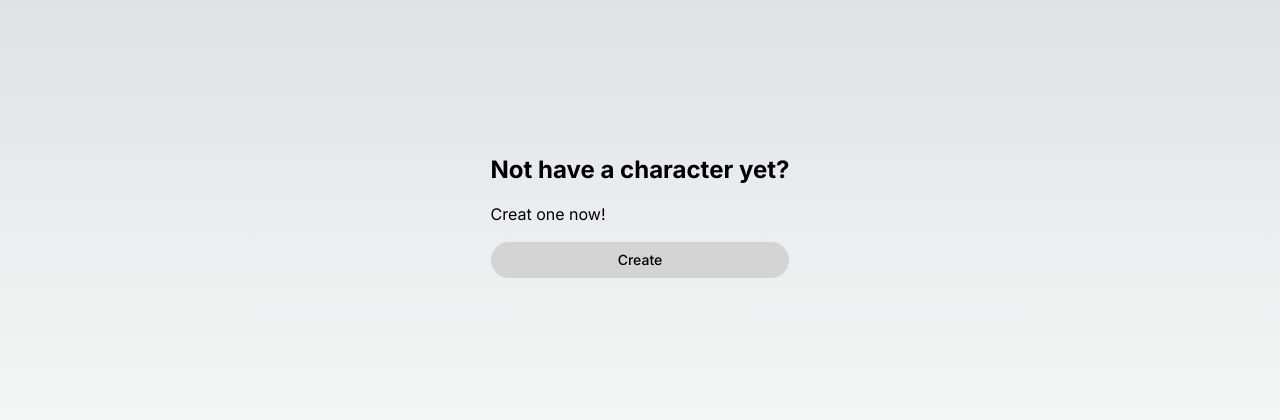
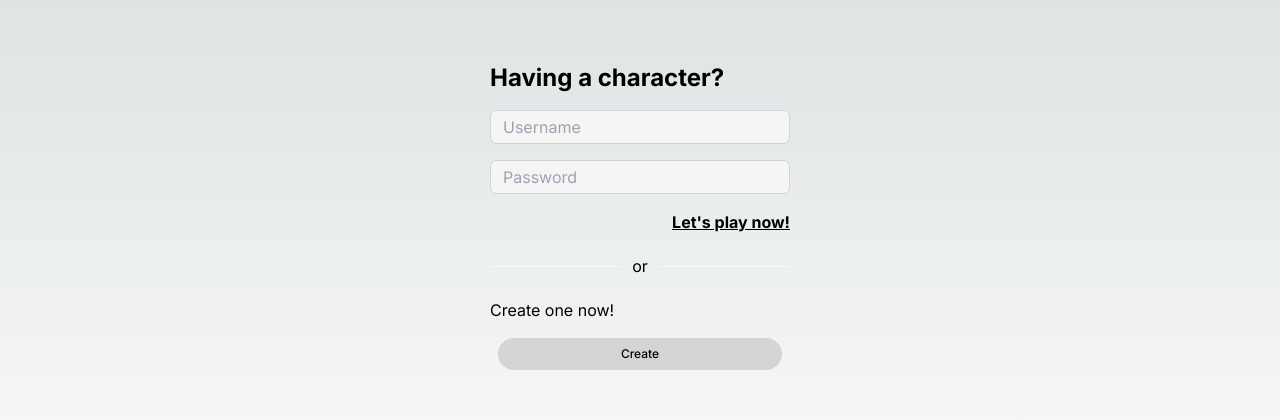
Before and after one commit to jay183145/my-protfolio, a Next.js app: page / in a window 1280 px wide. Shown: the part 184-604 px from the top of the page. Built offline with nearby package versions, Linux system fonts and the light colour scheme.

Commit message:
feat: Adjust home page process

```diff
--- a/app/page.tsx
+++ b/app/page.tsx
@@ -1,10 +1,10 @@
-import NoCharacter from "@/components/home/no-character"
+import BeforeLogin from "@/components/home/before-login"
 import React from "react"
 
 const HomePage: React.FC = () => {
     return (
         <div className="flex min-h-screen items-center justify-center">
-            <NoCharacter />
+            <BeforeLogin />
         </div>
     )
 }
--- /dev/null
+++ b/components/home/before-login.tsx
@@ -0,0 +1,24 @@
+"use client"
+
+import React from "react"
+import NoCharacter from "./no-character"
+import HasCharacter from "./has-character"
+
+function BeforeLogin() {
+    return (
+        <div className="flex w-[300px] flex-col">
+            {/* 有角色 */}
+            <HasCharacter />
+            {/* 分隔線 */}
+            <div className="flex items-center justify-center py-5">
+                <div className="mr-3 w-full border-b border-neutral-50"></div>
+                <div className="">or</div>
+                <div className="ml-3 w-full border-b border-neutral-50"></div>
+            </div>
+            {/* 沒角色 */}
+            <NoCharacter />
+        </div>
+    )
+}
+
+export default BeforeLogin
--- /dev/null
+++ b/components/home/has-character.tsx
@@ -0,0 +1,64 @@
+import { loginUser } from "@/lib/api/users"
+import React from "react"
+import { useForm } from "react-hook-form"
+
+function HasCharacter() {
+    const {
+        register,
+        handleSubmit,
+        formState: { errors },
+    } = useForm({
+        defaultValues: {
+            username: "",
+            password: "",
+        },
+    })
+
+    const onSubmit = async (data: { username: string; password: string }) => {
+        try {
+            const response = await loginUser(data)
+            console.log(response)
+        } catch (e) {
+            console.log(e)
+        }
+    }
+
+    return (
+        <div className="flex flex-col gap-4">
+            <h1 className="text-2xl font-bold">Having a character?</h1>
+            <form onSubmit={handleSubmit(onSubmit)} className="flex flex-col gap-4">
+                <div>
+                    <input
+                        {...register("username", {
+                            required: "Username is required",
+                            maxLength: { value: 12, message: "Username must be at most 12 characters" },
+                        })}
+                        type="text"
+                        placeholder="Username"
+                        className="w-full rounded-md border border-gray-300 bg-neutral-100 px-3 py-1 text-neutral-900"
+                    />
+                    {errors.username && <p className="mt-1 text-sm text-red-500">{errors.username.message}</p>}
+                </div>
+                <div>
+                    <input
+                        {...register("password", {
+                            required: "Password is required",
+                            minLength: { value: 6, message: "Password must be at least 6 characters" },
+                        })}
+                        type="password"
+                        placeholder="Password"
+                        className="w-full rounded-md border border-gray-300 bg-neutral-100 px-3 py-1 text-neutral-900"
+                    />
+                    {errors.password && <p className="mt-1 text-sm text-red-500">{errors.password.message}</p>}
+                </div>
+                <div className="flex items-center justify-end">
+                    <button className="font-bold underline hover:cursor-pointer hover:text-neutral-500">
+                        Let&apos;s play now!
+                    </button>
+                </div>
+            </form>
+        </div>
+    )
+}
+
+export default HasCharacter
--- a/components/home/no-character.tsx
+++ b/components/home/no-character.tsx
@@ -7,15 +7,16 @@ import { useRouter } from "next/navigation"
 function NoCharacter() {
     const router = useRouter()
     const handleCreateCharacter = () => {
-        router.push("/character-select")
+        router.push("/register")
     }
     return (
         <div className="flex flex-col gap-4">
-            <h1 className="text-2xl font-bold">Not have a character yet?</h1>
-            <div className="">Creat one now!</div>
-            <Button variant="primary" className="w-full" onClick={handleCreateCharacter}>
-                Create
-            </Button>
+            <div className="">Create one now!</div>
+            <div className="mx-2">
+                <Button variant="primary" size="xs" className="w-full" onClick={handleCreateCharacter}>
+                    Create
+                </Button>
+            </div>
         </div>
     )
 }
```
